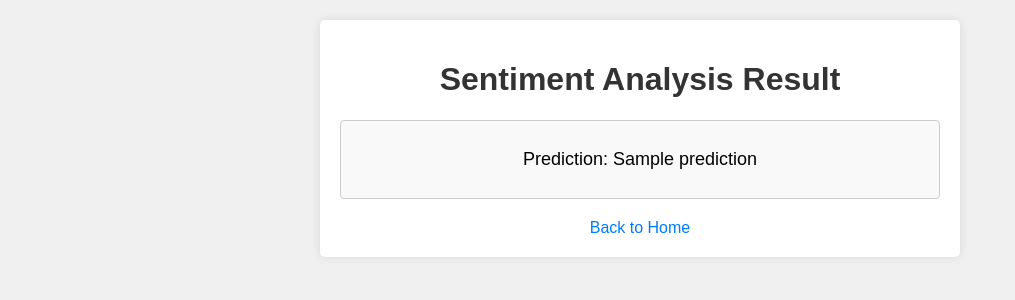
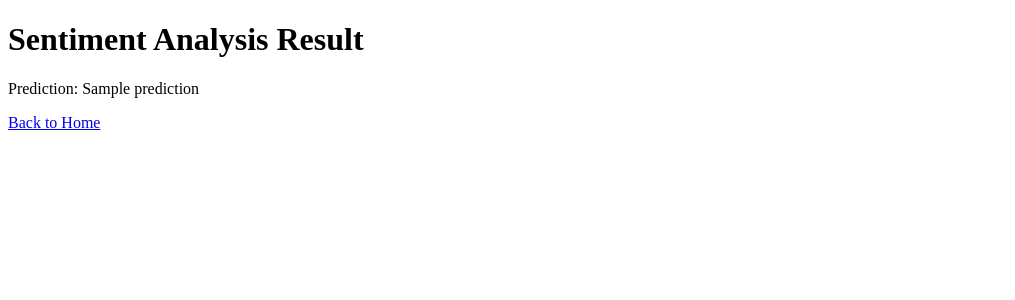
Before and after one commit to machphy/senti-analysis-flask, a Flask app: template templates/result.html in a window 1280 px wide. Shown: the top 300 px of the page, without its empty margins (0-1015 px from the left). Run offline with Flask 3, Linux system fonts and the light colour scheme; the template is opened without the code that fills it: most values are stand-ins (such as "Sample title", 1, 10 or a date in 2020); parts of the project's set-up code (start-up, migrations or seed data) failed here and were passed over.

Commit message:
Update result.html

```diff
--- a/templates/result.html
+++ b/templates/result.html
@@ -2,45 +2,7 @@
 <html>
 <head>
     <title>Sentiment Analysis Result</title>
-    <style>
-        body {
-            font-family: Arial, sans-serif;
-            background-color: #f0f0f0;
-            margin: 20px;
-            padding: 0;
-        }
-        .container {
-            max-width: 600px;
-            margin: auto;
-            background-color: #fff;
-            padding: 20px;
-            border-radius: 5px;
-            box-shadow: 0 0 10px rgba(0,0,0,0.1);
-        }
-        h1 {
-            text-align: center;
-            color: #333;
-        }
-        .result {
-            text-align: center;
-            margin-top: 20px;
-            font-size: 18px;
-            padding: 10px;
-            border: 1px solid #ccc;
-            border-radius: 4px;
-            background-color: #f9f9f9;
-        }
-        a {
-            display: block;
-            text-align: center;
-            margin-top: 20px;
-            text-decoration: none;
-            color: #007bff;
-        }
-        a:hover {
-            text-decoration: underline;
-        }
-    </style>
+
 </head>
 <body>
     <div class="container">
```
